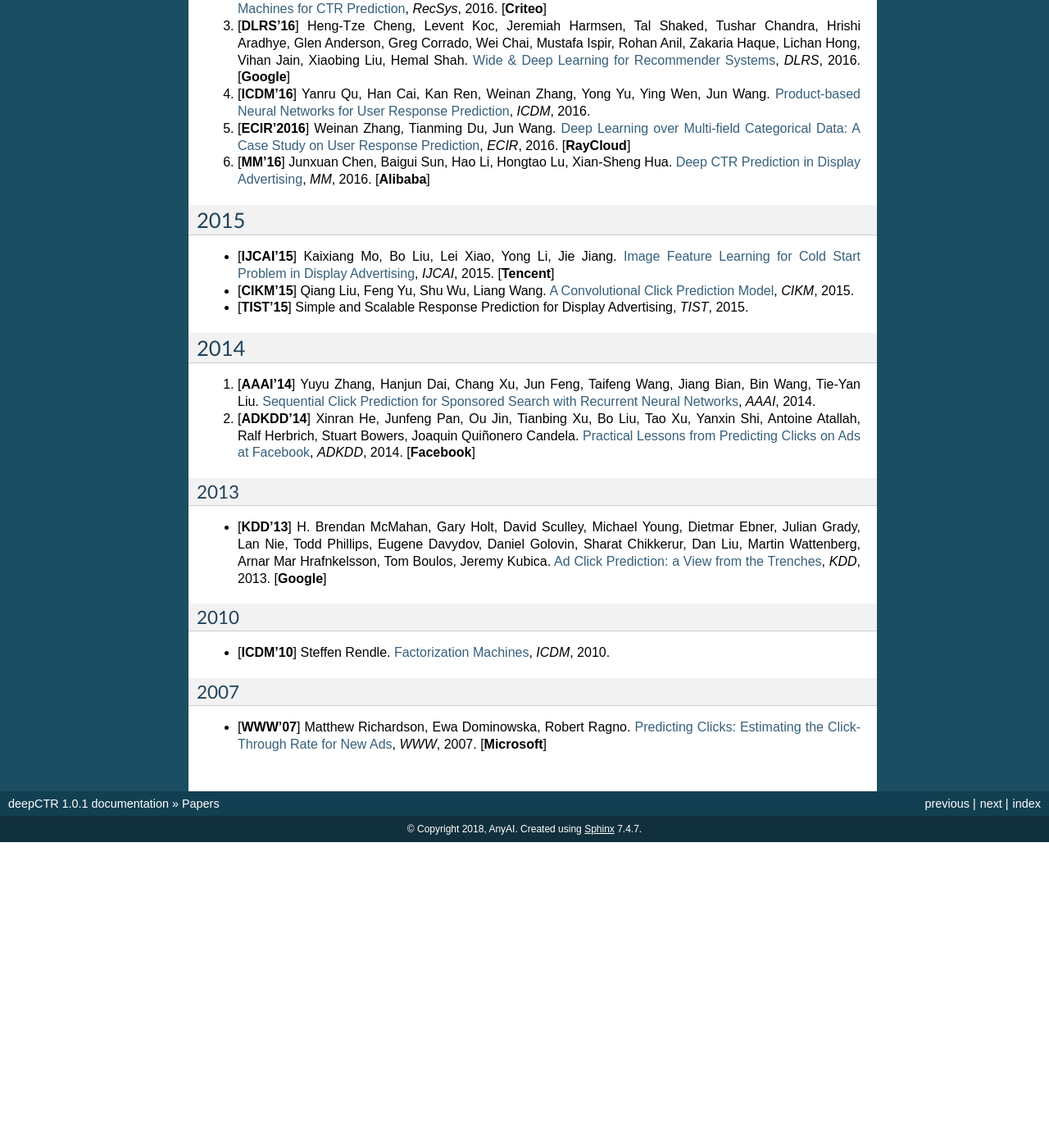
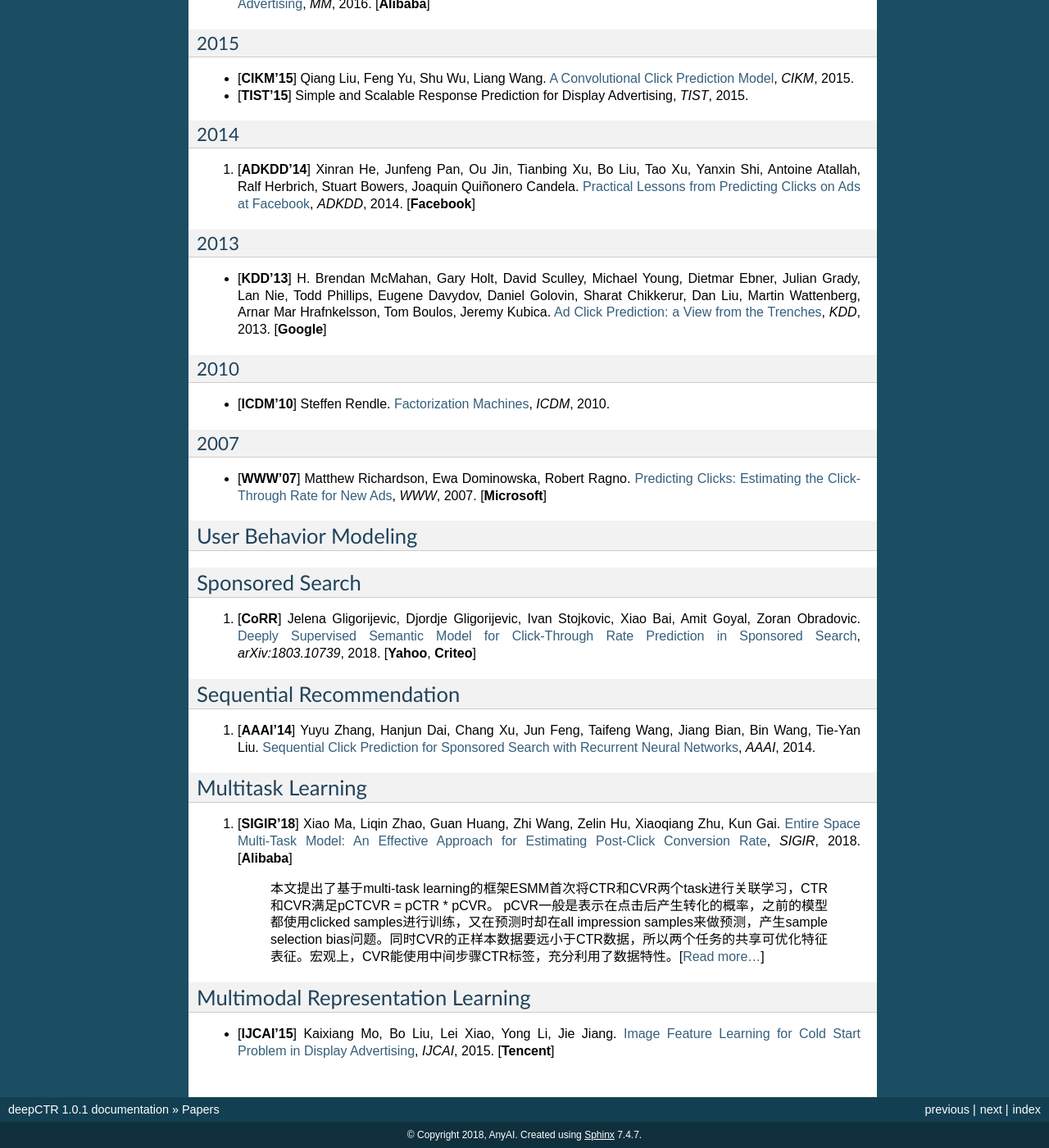
Before and after one commit to anyai/DeepCTR, a Sphinx documentation site: the page built from docs/papers.md, in a window 1280 px wide and 1400 px high, scrolled down 1773 px. Shown: the whole window at 82% size. Built offline with Sphinx 7.4.7, drawn with Linux system fonts in a browser that asks for light colours; before the commit the page ends 2800 px from its top, so only the background shows below that; some of the changed text lies outside the part shown.

Commit message:
Update papers.md

```diff
--- a/docs/papers.md
+++ b/docs/papers.md
@@ -1,9 +1,17 @@
 # Papers
 
-A list of papers on CTR/CVR prediction.
+A list of papers on CTR/CVR prediction in online advertising, recommendation, and sponsored search.
++ [Categorical Representation Learning](#Categorical-Representation-Learning)
++ [User Behavior Modeling](#User-Behavior-Modeling)
++ [Sponsored Search](#Sponsored-Search)
++ [Sequential Recommendation](#Sequential-Recommendation)
++ [Multimodal Representation Learning](#Multimodal-Representation-Learning)
++ [Reinforcement/Online Learning](#Reinforcement/Online-Learning)
++ [Others](#Others)
 
+## Categorical Representation Learning
+### 2019
 
-### 2019
 1. [**AAAI'19**] Accurate and Interpretable Factorization Machines
 
 ### 2018
@@ -90,3 +88,19 @@ A list of papers on CTR/CVR prediction.
 
 ### 2007
 + [**WWW'07**] Matthew Richardson, Ewa Dominowska, Robert Ragno. [Predicting Clicks: Estimating the Click-Through Rate for New Ads](https://dl.acm.org/citation.cfm?id=1242643), *WWW*, 2007. [**Microsoft**]
+
+## User Behavior Modeling
+
+## Sponsored Search
+1. [**CoRR**] Jelena Gligorijevic, Djordje Gligorijevic, Ivan Stojkovic, Xiao Bai, Amit Goyal, Zoran Obradovic. [Deeply Supervised Semantic Model for Click-Through Rate Prediction in Sponsored Search](https://arxiv.org/abs/1803.10739), *arXiv:1803.10739*, 2018. [**Yahoo**, **Criteo**]
+
+## Sequential Recommendation
+1. [**AAAI'14**] Yuyu Zhang, Hanjun Dai, Chang Xu, Jun Feng, Taifeng Wang, Jiang Bian, Bin Wang, Tie-Yan Liu. [Sequential Click Prediction for Sponsored Search with Recurrent Neural Networks](http://www.aaai.org/ocs/index.php/AAAI/AAAI14/paper/download/8529/8581), *AAAI*, 2014.
+
+## Multitask Learning
+1. [**SIGIR'18**] Xiao Ma, Liqin Zhao, Guan Huang, Zhi Wang, Zelin Hu, Xiaoqiang Zhu, Kun Gai. [Entire Space Multi-Task Model: An Effective Approach for Estimating Post-Click Conversion Rate](https://arxiv.org/pdf/1804.07931), *SIGIR*, 2018. [**Alibaba**]
+   > 本文提出了基于multi-task learning的框架ESMM首次将CTR和CVR两个task进行关联学习，CTR和CVR满足pCTCVR = pCTR * pCVR。 pCVR一般是表示在点击后产生转化的概率，之前的模型都使用clicked samples进行训练，又在预测时却在all impression samples来做预测，产生sample selection bias问题。同时CVR的正样本数据要远小于CTR数据，所以两个任务的共享可优化特征表征。宏观上，CVR能使用中间步骤CTR标签，充分利用了数据特性。[[Read more...](https://zhuanlan.zhihu.com/p/37562283)]
+
+## Multimodal Representation Learning
+
++ [**IJCAI'15**] Kaixiang Mo, Bo Liu, Lei Xiao, Yong Li, Jie Jiang. [Image Feature Learning for Cold Start Problem in Display Advertising](https://www.ijcai.org/Proceedings/15/Papers/524.pdf), *IJCAI*, 2015. [**Tencent**]
```
Also changed, not shown: other parts of docs/papers.md (+1 -11 lines).
